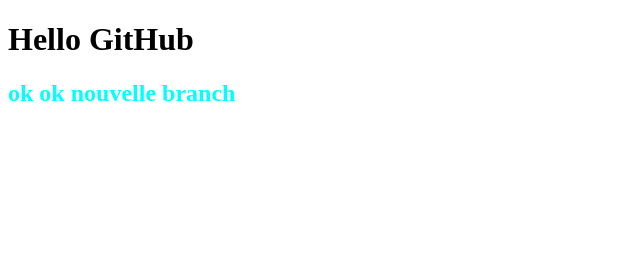
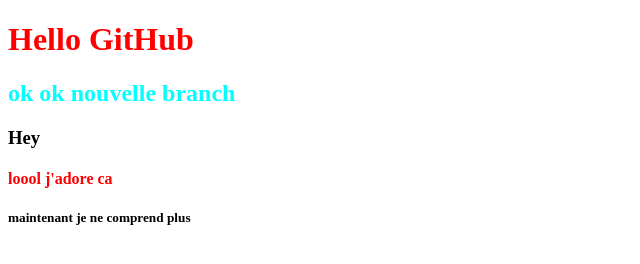
Before and after one commit to halimimickael/github, a plain HTML site: page index.html in a window 1280 px wide. Shown: the whole page, without its empty margins (0-640 px from the left). Drawn offline with Linux system fonts and the light colour scheme.

Commit message:
nouveau style

```diff
--- a/index.html
+++ b/index.html
@@ -5,9 +5,13 @@
     <meta name="viewport" content="width=device-width, initial-scale=1.0">
     <title>Document</title>
     <link rel="stylesheet" href="index.css" />
+    <link rel="stylesheet" href="index2.css" />
 </head>
 <body>
     <h1>Hello GitHub</h1>
     <h2>ok ok nouvelle branch</h2>
+    <h3>Hey</h3>
+    <h4>loool j'adore ca</h4>
+    <h5>maintenant je ne comprend plus</h5>
 </body>
 </html>
--- /dev/null
+++ b/index2.css
@@ -0,0 +1,3 @@
+h1,h4{
+    color: red;
+}
```
